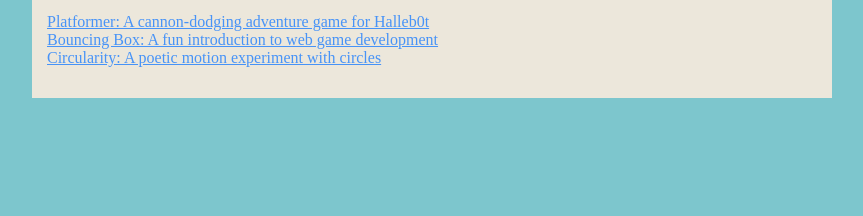
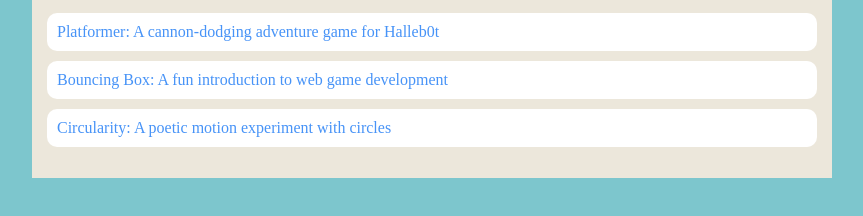
Before and after one commit to haskellcanman981/haskellcanman981.github.io, a plain HTML site: page portfolio.html in a window 1280 px wide. Shown: the part 190-406 px from the top of the page, without its empty margins (208-1071 px from the left). Drawn offline with Linux system fonts and the light colour scheme.

```diff
--- a/portfolio.html
+++ b/portfolio.html
@@ -24,15 +24,15 @@
       <main>
 <div class="content">
     <h1 class="content">Portfolio</h1>
-    <ul id="Portfolio">
-       <li class="punt">
-  <a class="punt" href="fsd-projects/platformer/">Platformer: A cannon-dodging adventure game for Halleb0t</a>
-</li class="punt">
+    <ul id="portfolio">
+       <li>
+  <a href="fsd-projects/platformer/">Platformer: A cannon-dodging adventure game for Halleb0t</a>
+</li">
 <li>
-  <a class="punt" href="fsd-projects/bouncing-box/">Bouncing Box: A fun introduction to web game development</a>
-</li class="punt">
+  <a href="fsd-projects/bouncing-box/">Bouncing Box: A fun introduction to web game development</a>
+</li>
 <li >
-  <a class="punt" href="fsd-projects/circularity/">Circularity: A poetic motion experiment with circles</a>
+  <a href="fsd-projects/circularity/">Circularity: A poetic motion experiment with circles</a>
 </li>
     </ul>
 </div>
--- a/style.css
+++ b/style.css
@@ -89,12 +89,9 @@
   color: rgb(87, 77, 77);
 }
 
-#Portfolio {
+#portfolio {
   list-style-type: none;
   padding-left: 0;
-}
-.punt{
-  color: #4793f7;
 }
 
 #portfolio li {
@@ -110,7 +107,7 @@
 
 #portfolio a {
   text-decoration: none;
-  color: #000000;
+  color: #4793f7;
 }
 /* responsive web design */
 @media screen and (min-width: 120px) and (max-width: 1080px) {
```
